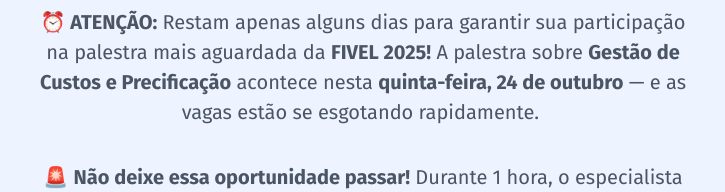
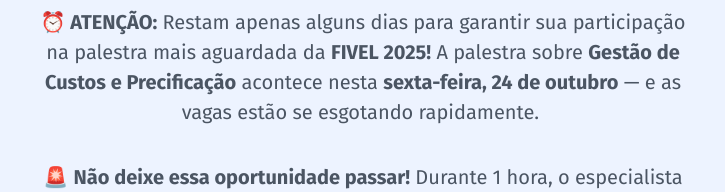
Before and after one commit to leonardomartindev/email-fivel-2025, a plain HTML site: page emails/campanhas/ultimos_dias/index.html in a window 1280 px wide. Shown: the part 591-783 px from the top of the page, 277-1002 px from the left. Drawn offline with Linux system fonts and the light colour scheme.

Commit message:
fix: correct date in "Últimos Dias" email template to reflect the correct day of the week for the FIVEL 2025 event

```diff
--- a/emails/campanhas/ultimos_dias/index.html
+++ b/emails/campanhas/ultimos_dias/index.html
@@ -256,7 +256,7 @@
 														<tr>
 															<td class="pad" style="padding-bottom:25px;padding-left:10px;padding-right:10px;padding-top:10px;">
 																<div style="color:#4b5563;direction:ltr;font-family:Fira Sans, Lucida Sans Unicode, Lucida Grande, sans-serif;font-size:20px;font-weight:400;letter-spacing:0px;line-height:1.5;text-align:center;mso-line-height-alt:30px;">
-																	<p style="margin: 0;"><strong>⏰ ATENÇÃO:</strong> Restam apenas alguns dias para garantir sua participação na palestra mais aguardada da <strong>FIVEL 2025!</strong> A palestra sobre <strong>Gestão de Custos e Precificação</strong> acontece nesta <strong>quinta-feira, 24 de outubro</strong> — e as vagas estão se esgotando rapidamente.&nbsp;</p>
+																	<p style="margin: 0;"><strong>⏰ ATENÇÃO:</strong> Restam apenas alguns dias para garantir sua participação na palestra mais aguardada da <strong>FIVEL 2025!</strong> A palestra sobre <strong>Gestão de Custos e Precificação</strong> acontece nesta <strong>sexta-feira, 24 de outubro</strong> — e as vagas estão se esgotando rapidamente.&nbsp;</p>
 																</div>
 															</td>
 														</tr>
```
